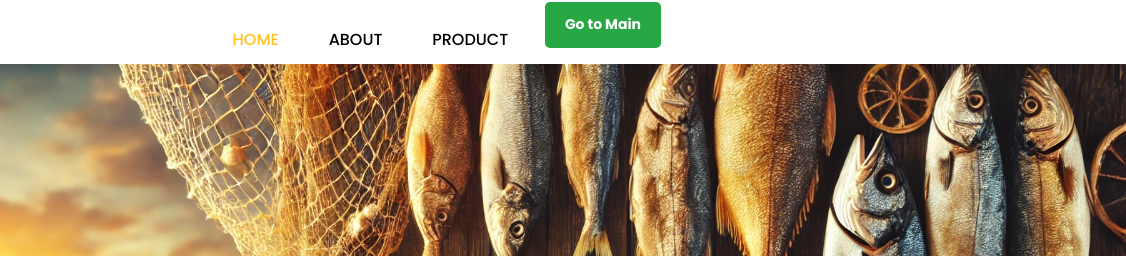
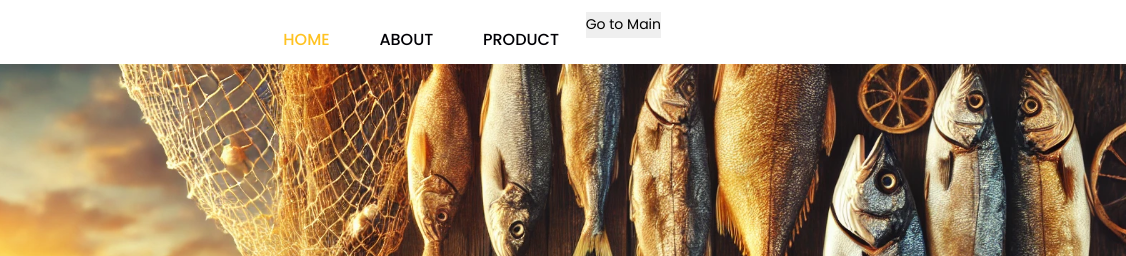
Before and after one commit to rovic2004/Danica-Anne-Corro, a plain HTML site: page index.html in a window 1280 px wide. Shown: the top 256 px of the page, 154-1280 px from the left. Drawn offline with nearby package versions, Linux system fonts and the light colour scheme; a script that the page names is missing; files whose address does not match are found by name.

Commit message:
Update index.html

```diff
--- a/index.html
+++ b/index.html
@@ -61,17 +61,9 @@
                              <li> <a href="about.html">About</a> </li>
                              <li> <a href="product.html">Product</a> </li>
                              <li>
-                              <button onclick="window.location.href='https://rovic2004.github.io/FIVE-MINDS-ONE-MISSION/;" style="
-                              display: inline-block;
-                              padding: 10px 20px;
-                              margin-left: 10px;
-                              color: white;
-                              background-color: #28a745;
-                              border: none;
-                              border-radius: 5px;
-                              font-weight: bold;
-                              cursor: pointer;
-                          ">Go to Main</button>
+                               <button onclick="window.location.href='https://rovic2004.github.io/FIVE-MINDS-ONE-MISSION/';">
+                                 Go to Main
+                             </button>
 
 
                              </li>
```
